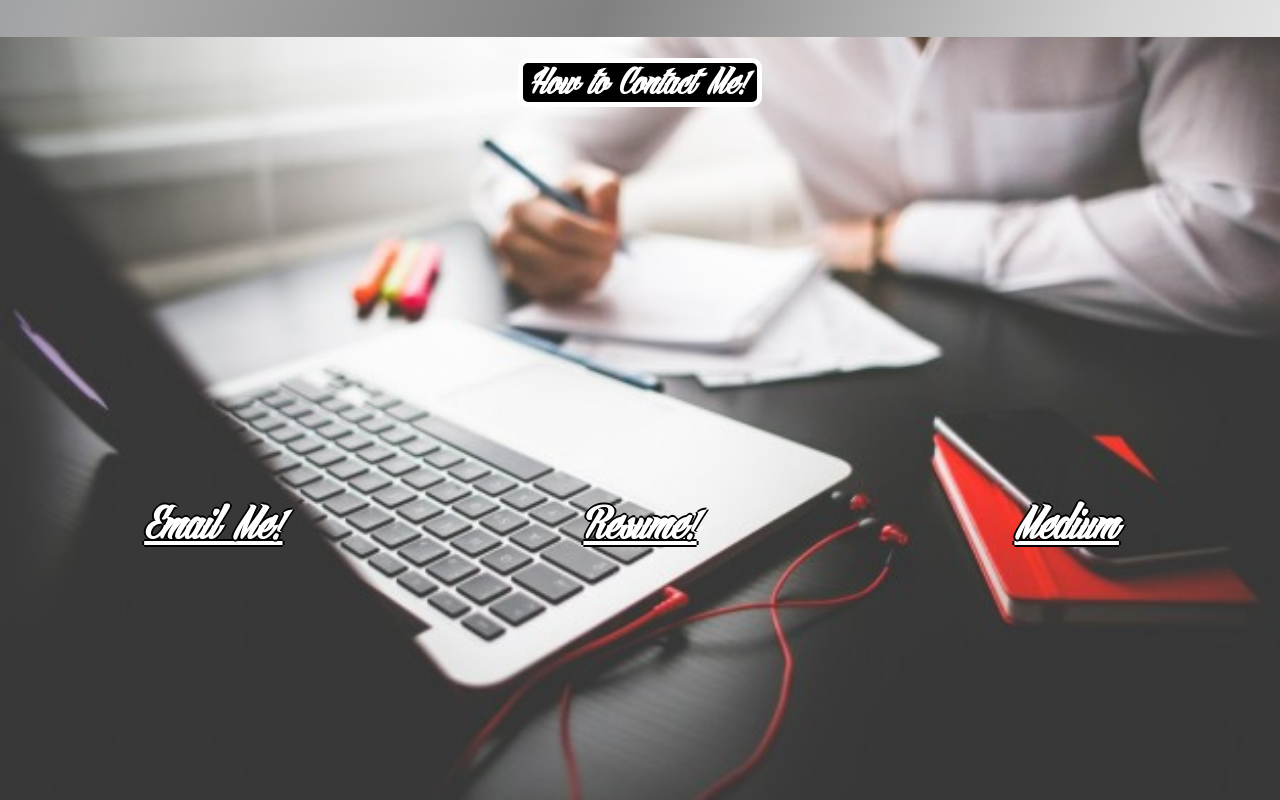
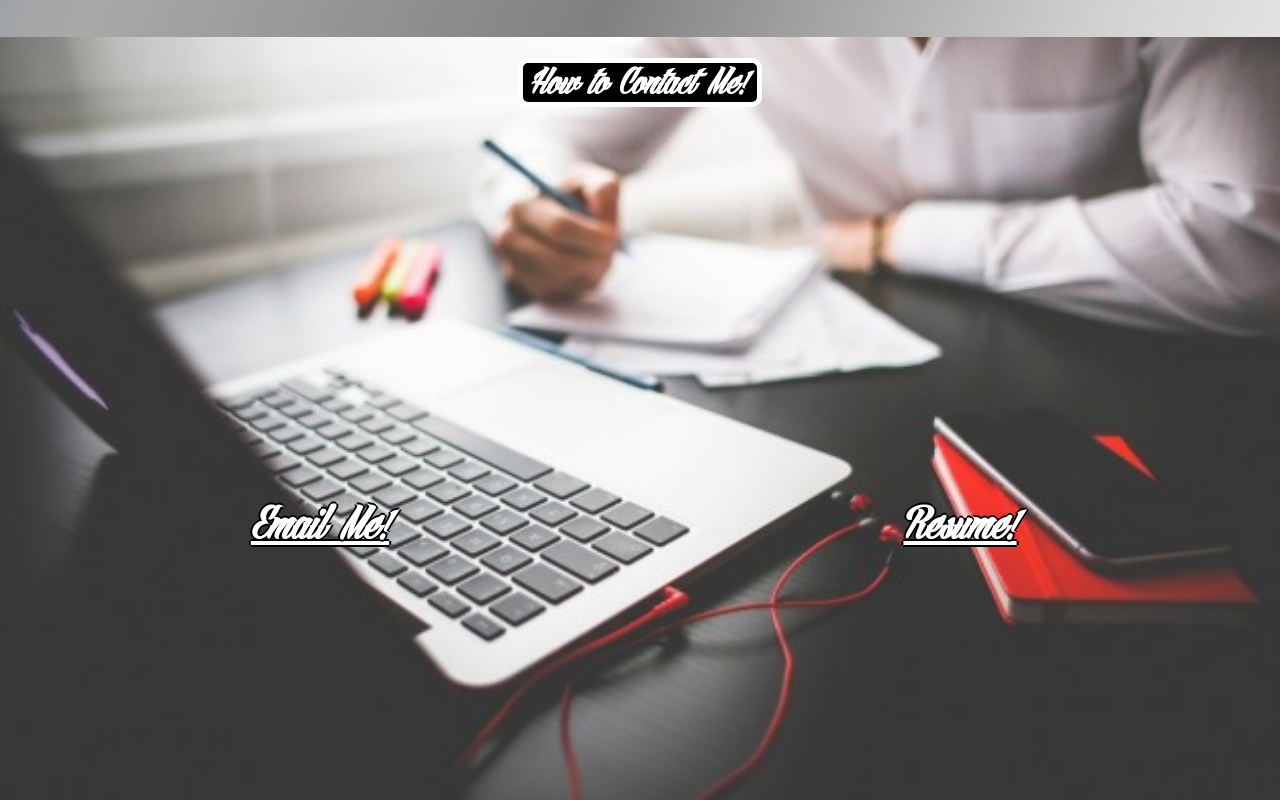
Before and after one commit to T-dex-tiy/newpersonalsite, a React (Create React App) app: page / in a window 1280 px wide. Shown: the part 2560-3360 px from the top of the page. Built offline with nearby package versions, Linux system fonts and the light colour scheme.

Commit message:
Refactor for mobile

```diff
--- a/src/components/Contact.js
+++ b/src/components/Contact.js
@@ -22,11 +22,6 @@ class Contact extends Component {
                 <a href="https://www.visualcv.com/dex-mills">Resume!</a>
               </h1>
             </div>
-            <div className="webProjects">
-              <h1>
-                <a href="https://medium.com/@dexmills">Medium</a>
-              </h1>
-            </div>
           </div>
         </div>
       </div>
--- a/src/styles/App.css
+++ b/src/styles/App.css
@@ -100,7 +100,9 @@ p {
   margin: 1px; }
   @media (max-width: 414px) {
     .Hero {
-      height: 35em; } }
+      height: 35em;
+      background: url("images/skiing.jpg") no-repeat center;
+      background-size: 75vh 75vw; } }
   .Hero h1 {
     text-align: center;
     padding-top: 260px;
--- a/src/styles/app.scss
+++ b/src/styles/app.scss
@@ -120,6 +120,8 @@ p{
   margin: 1px;
   @media (max-width: 414px) {
     height: 35em;
+    background:url('images/skiing.jpg') no-repeat center;
+    background-size:75vh 75vw;
   }
 
   h1 {
```
Also changed, not shown: 2 other files (tests, documents, lock files or other folders).
